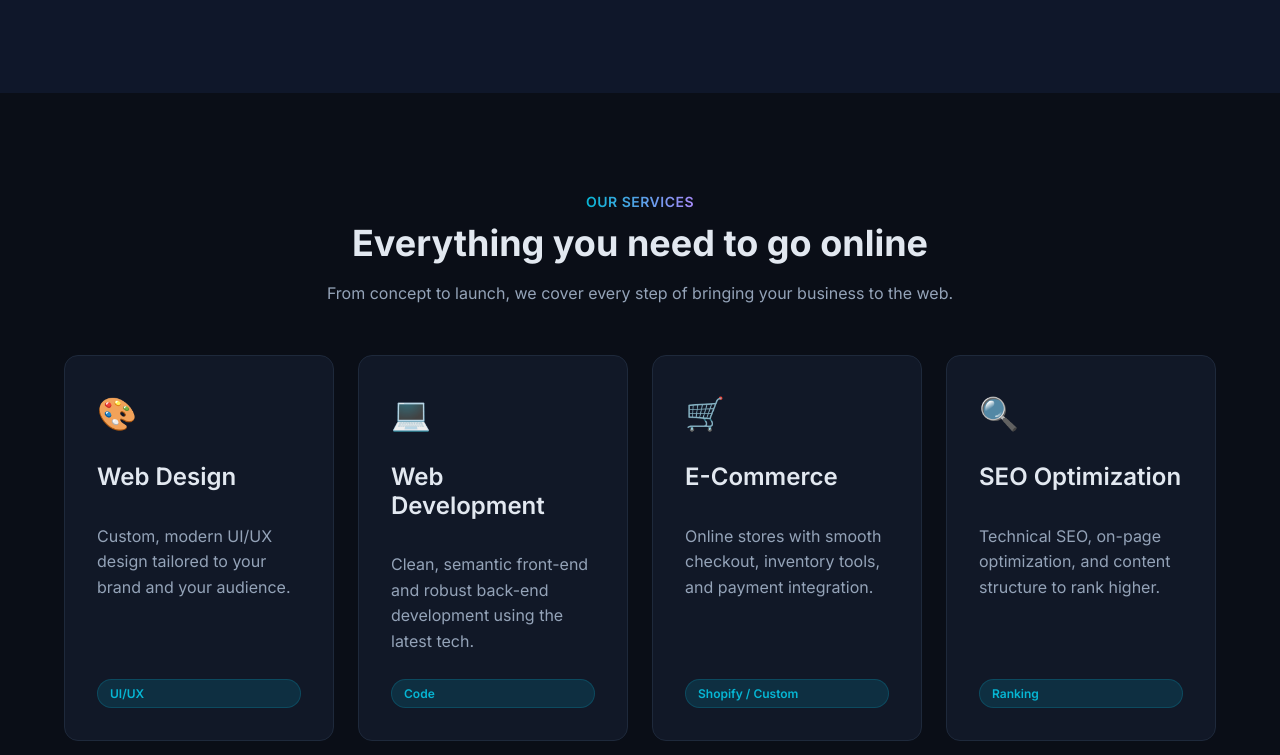
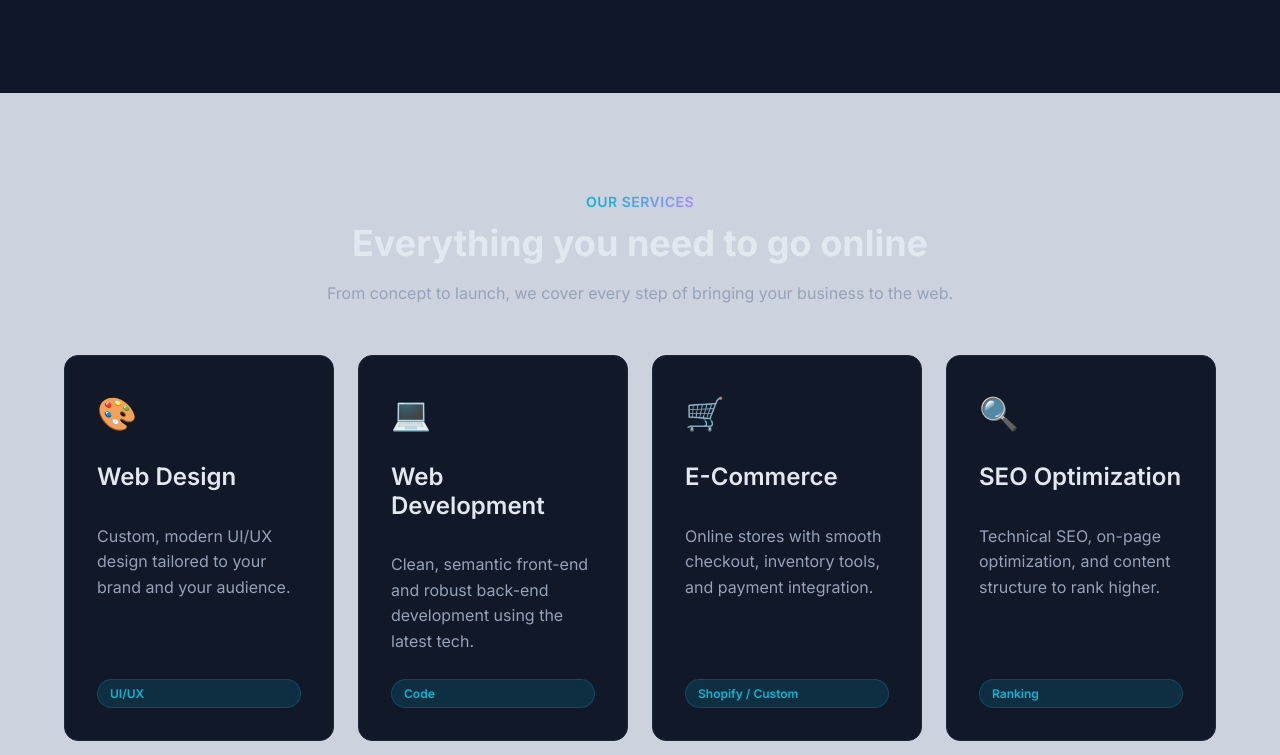
Before and after one commit to naikaja33-cpu/WebCreator, a plain HTML site: page index.html in a window 1280 px wide. Shown: the part 1405-2160 px from the top of the page. Drawn offline with Linux system fonts and the light colour scheme.

Commit message:
color change

```diff
--- a/style.css
+++ b/style.css
@@ -1,5 +1,5 @@
 :root {
-  --clr-bg: #0a0e17;
+  --clr-bg: #cdd2df;
   --clr-bg-alt: #0f172a;
   --clr-bg-card: #111827;
   --clr-primary: #06b6d4;
```
